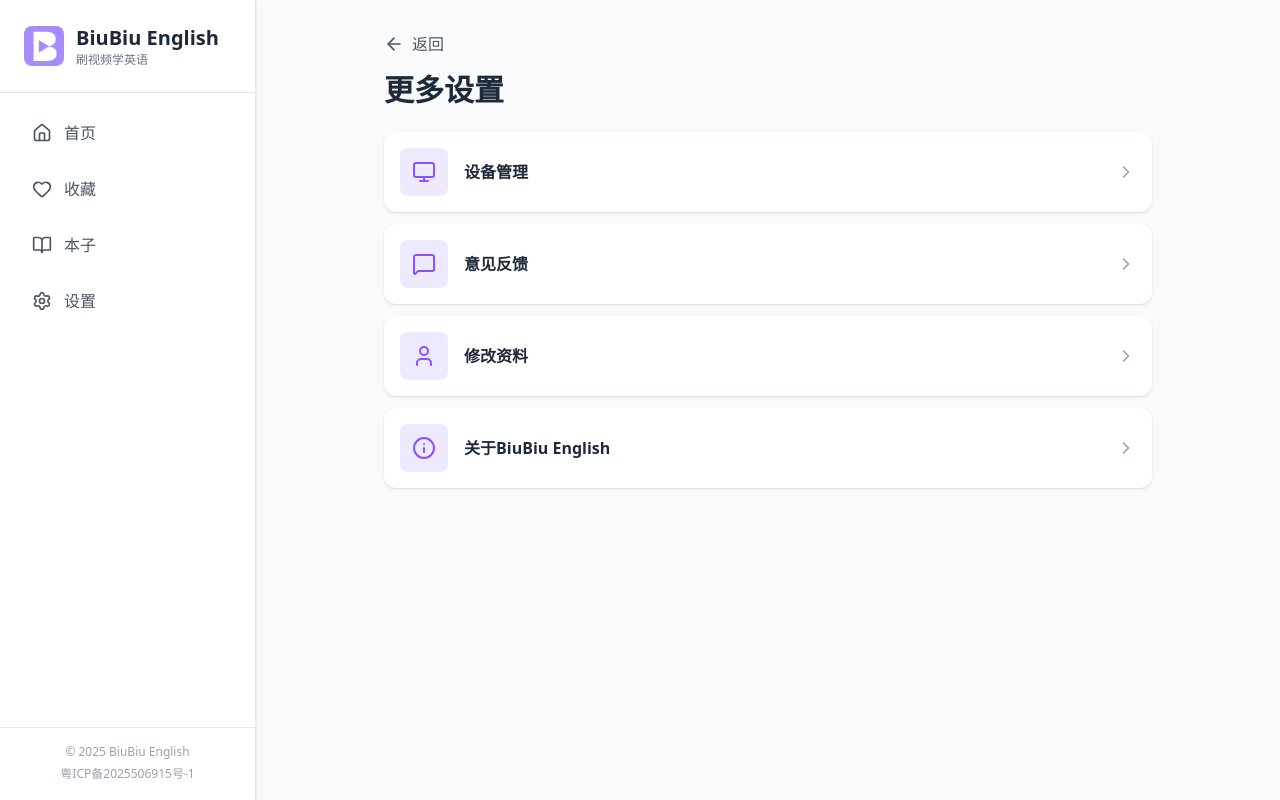
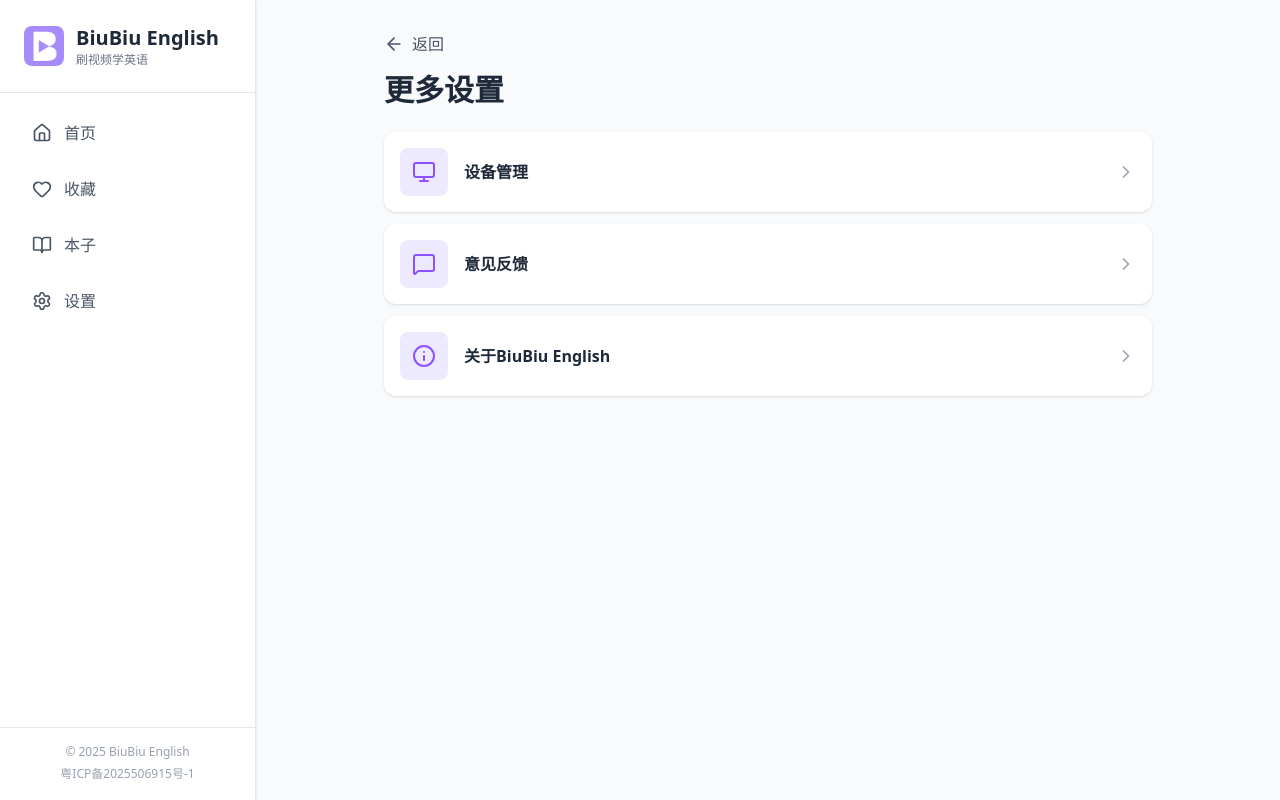
Before and after one commit to jk705517/English-App, a React (Vite) app: page /settings/more in a window 1280 px wide. Built offline with nearby package versions, Linux system fonts and the light colour scheme.

Commit message:
优化设置页面

```diff
--- a/src/pages/MoreSettings.jsx
+++ b/src/pages/MoreSettings.jsx
@@ -1,11 +1,10 @@
 import { Link } from 'react-router-dom';
-import { ArrowLeft, Monitor, MessageSquare, User, Info, ChevronRight } from 'lucide-react';
+import { ArrowLeft, Monitor, MessageSquare, Info, ChevronRight } from 'lucide-react';
 
 function MoreSettings() {
     const menuItems = [
         { icon: Monitor, label: '设备管理', path: '/settings/devices' },
         { icon: MessageSquare, label: '意见反馈', path: '/settings/feedback' },
-        { icon: User, label: '修改资料', path: '/settings/profile' },
         { icon: Info, label: '关于BiuBiu English', path: '/settings/about' },
     ];
 
```
